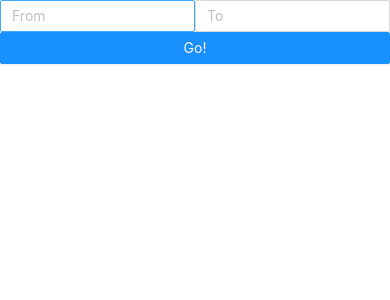
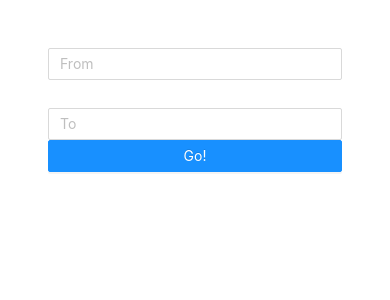
Before and after one commit to encX/bangkok-transit-planner, a React (Create React App) app in the folder client/: page / in a window 390 px wide. Shown: the top 300 px of the page. Built offline with nearby package versions, Linux system fonts and the light colour scheme.

Commit message:
- Add style (.scss) file - Add padding and make it mobile compatible

```diff
--- a/client/src/App.tsx
+++ b/client/src/App.tsx
@@ -1,18 +1,14 @@
 import React from 'react';
 import {Row, Col, Input, Button} from 'antd';
-
 import 'antd/dist/antd.css';
+import './css/style.scss';
 
 function App(): JSX.Element {
 	return (
-		<div className="App">
-			<Row>
-				<Col span={12}>
-					<Input placeholder="From" />
-				</Col>
-				<Col span={12}>
-					<Input placeholder="To" />
-				</Col>
+		<div className="App base-component">
+			<Row gutter={[48, 28]}>
+				<Col xs={24} sm={24} md={12}><Input placeholder="From" /></Col>
+				<Col xs={24} sm={24} md={12}><Input placeholder="To" /></Col>
 			</Row>
 			<Row>
 				<Col span={24}>
--- /dev/null
+++ b/client/src/css/style.scss
@@ -0,0 +1,5 @@
+.base-component{
+    padding: 3rem;
+    max-width: 1000px;
+    margin:auto;
+}
```
